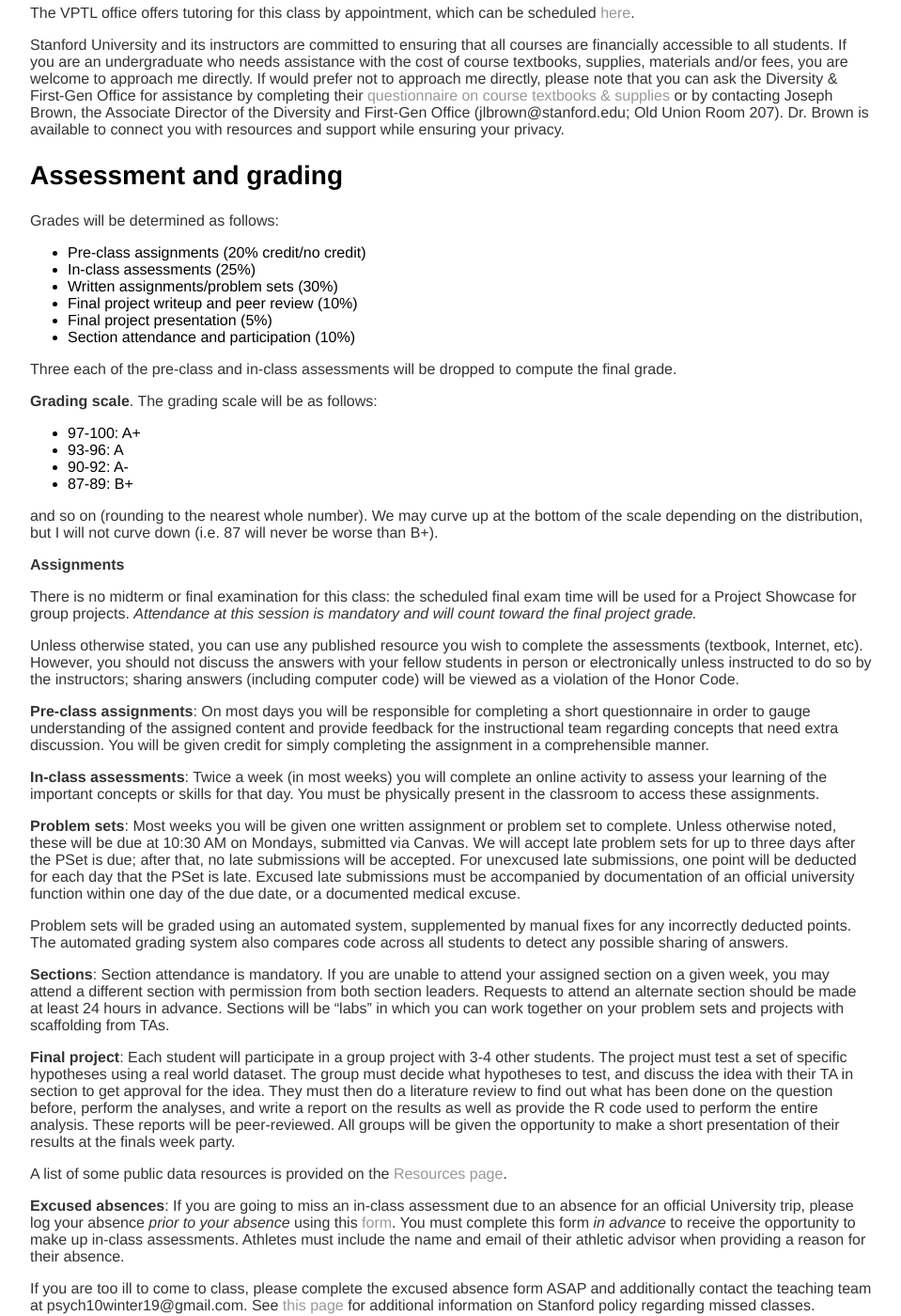
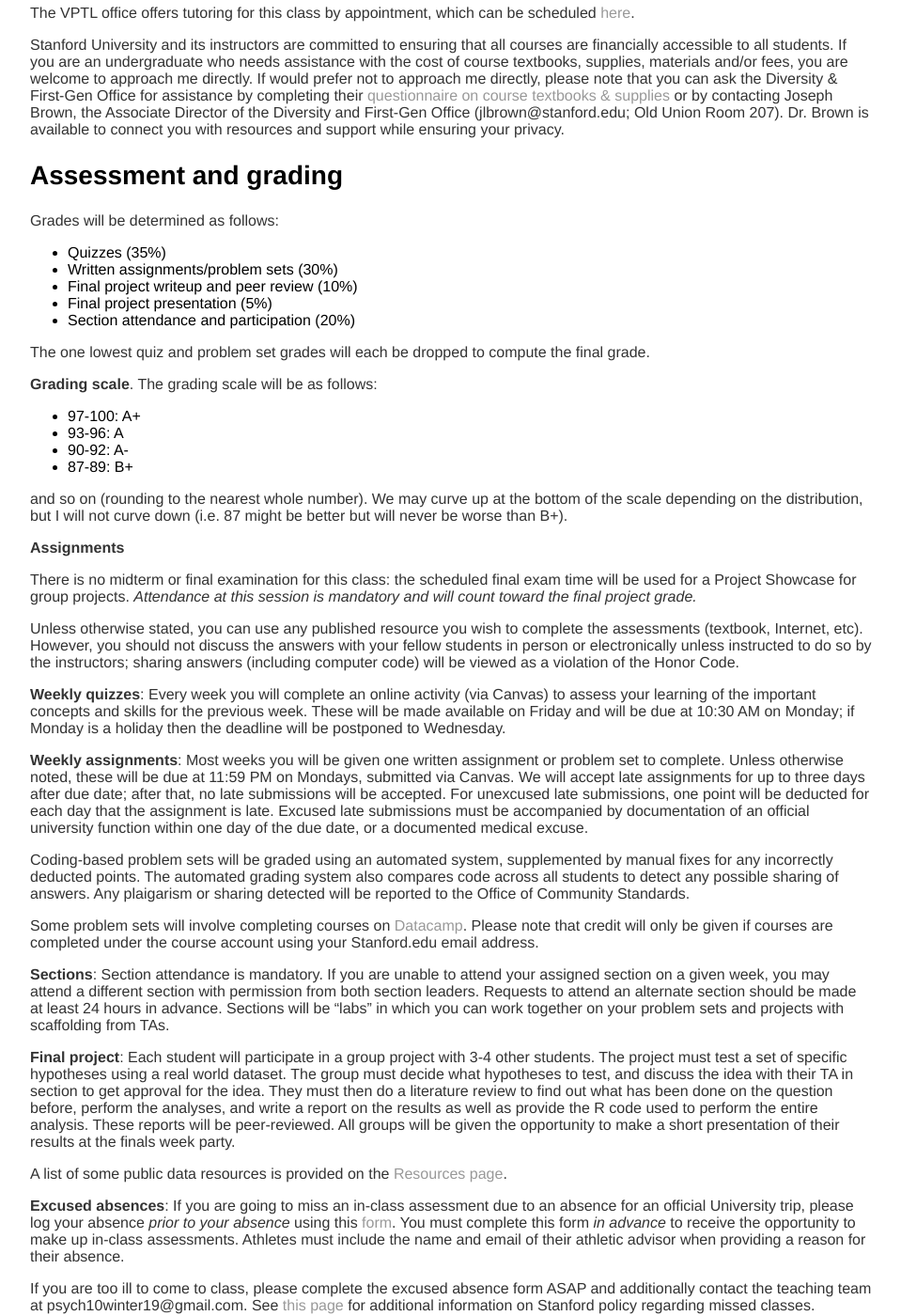
Before and after one commit to stats60/stats60.github.io, a Jekyll site: the page built from prospectus/index.md, in a window 1280 px wide and 1400 px high, scrolled down 1185 px. Shown: the whole window at 94% size, without its empty margins (160-1119 px from the left). Built offline with Jekyll 4.4.1, drawn with Linux system fonts in a browser that asks for light colours; our own code applies the rules of GitHub Pages for plain Markdown files; some of the changed text lies outside the part shown.

Commit message:
update grading

```diff
--- a/prospectus/index.md
+++ b/prospectus/index.md
@@ -43,14 +43,13 @@
 
 Grades will be determined as follows:
 
-- Pre-class assignments (20% credit/no credit)
-- In-class assessments (25%)
+- Quizzes (35%)
 - Written assignments/problem sets (30%)
 - Final project writeup and peer review (10%)
 - Final project presentation (5%)
-- Section attendance and participation (10%)
+- Section attendance and participation (20%)
 
-Three each of the pre-class and in-class assessments will be dropped to compute the final grade.
+The one lowest quiz and problem set grades will each be dropped to compute the final grade.
 
 **Grading scale**. The grading scale will be as follows:
 
@@ -59,7 +58,7 @@
 * 90-92: A-
 * 87-89: B+
 
-and so on (rounding to the nearest whole number).  We may curve up at the bottom of the scale depending on the distribution, but I will not curve down (i.e. 87 will never be worse than B+).
+and so on (rounding to the nearest whole number).  We may curve up at the bottom of the scale depending on the distribution, but I will not curve down (i.e. 87 might be better but will never be worse than B+).
 
 **Assignments**
 
@@ -67,13 +66,13 @@
 
 Unless otherwise stated, you can use any published resource you wish to complete the assessments (textbook, Internet, etc).  However, you should not discuss the answers with your fellow students in person or electronically unless instructed to do so by the instructors; sharing answers (including computer code) will be viewed as a violation of the Honor Code.
 
-**Pre-class assignments**:  On most days you will be responsible for completing a short questionnaire in order to gauge understanding of the assigned content and provide feedback for the instructional team regarding concepts that need extra discussion.  You will be given credit for simply completing the assignment in a comprehensible manner.
+**Weekly quizzes**:  Every week you will complete an online activity (via Canvas) to assess your learning of the important concepts and skills for the previous week.  These will be made available on Friday and will be due at 10:30 AM on Monday; if Monday is a holiday then the deadline will be postponed to Wednesday.
 
-**In-class assessments**:  Twice a week (in most weeks) you will complete an online activity to assess your learning of the important concepts or skills for that day.  You must be physically present in the classroom to access these assignments.
+**Weekly assignments**: Most weeks you will be given one written assignment or problem set to complete.  Unless otherwise noted, these will be due at 11:59 PM on Mondays, submitted via Canvas. We will accept late assignments for up to three days after due date; after that, no late submissions will be accepted.  For unexcused late submissions, one point will be deducted for each day that the assignment is late.  Excused late submissions must be accompanied by documentation of an official university function within one day of the due date, or a documented medical excuse.
 
-**Problem sets**: Most weeks you will be given one written assignment or problem set to complete.  Unless otherwise noted, these will be due at 10:30 AM on Mondays, submitted via Canvas. We will accept late problem sets for up to three days after the PSet is due; after that, no late submissions will be accepted.  For unexcused late submissions, one point will be deducted for each day that the PSet is late.  Excused late submissions must be accompanied by documentation of an official university function within one day of the due date, or a documented medical excuse.
+Coding-based problem sets will be graded using an automated system, supplemented by manual fixes for any incorrectly deducted points.  The automated grading system also compares code across all students to detect any possible sharing of answers.  Any plaigarism or sharing detected will be reported to the Office of Community Standards.
 
-Problem sets will be graded using an automated system, supplemented by manual fixes for any incorrectly deducted points.  The automated grading system also compares code across all students to detect any possible sharing of answers.
+Some problem sets will involve completing courses on [Datacamp](http://datacamp.com).  Please note that credit will only be given if courses are completed under the course account using your Stanford.edu email address.
 
 **Sections**: Section attendance is mandatory. If you are unable to attend your assigned section on a given week, you may attend a different section with permission from both section leaders. Requests to attend an alternate section should be made at least 24 hours in advance. Sections will be "labs" in which you can work together on your problem sets and projects with scaffolding from TAs.
 
```
Also changed, not shown: other parts of prospectus/index.md (+1 -1 lines).
